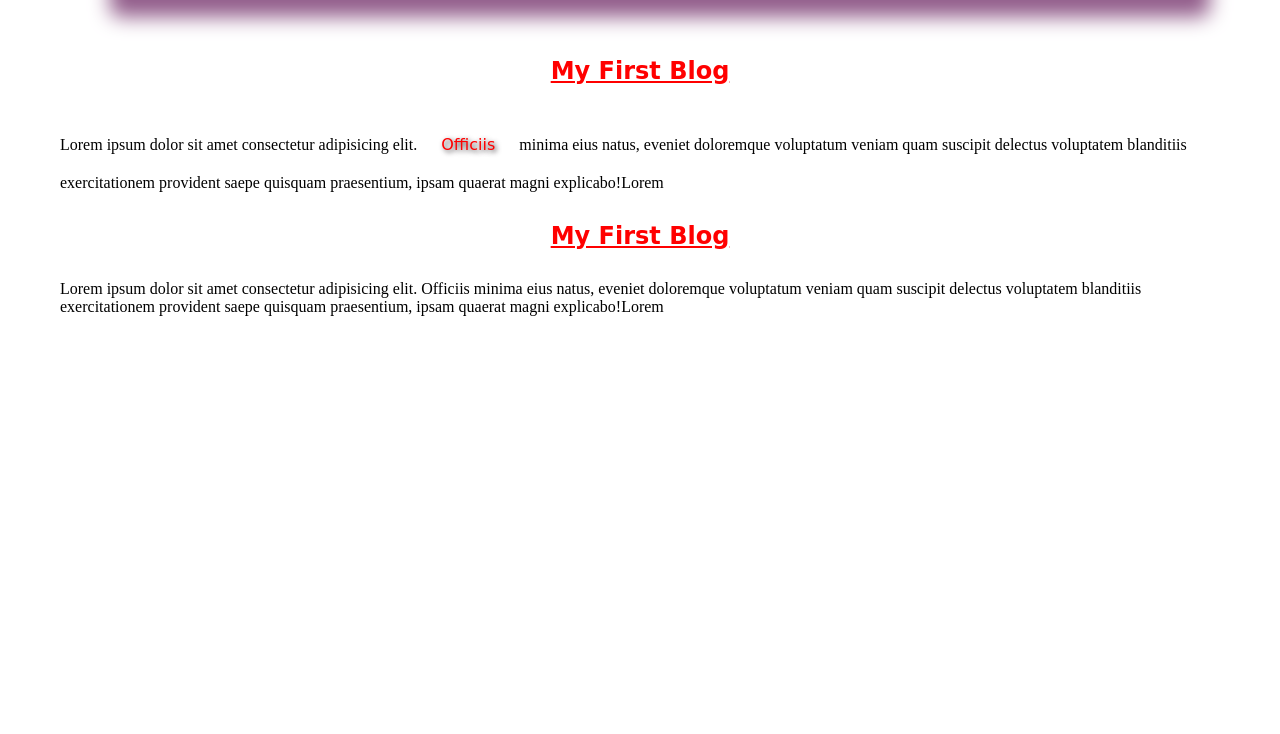
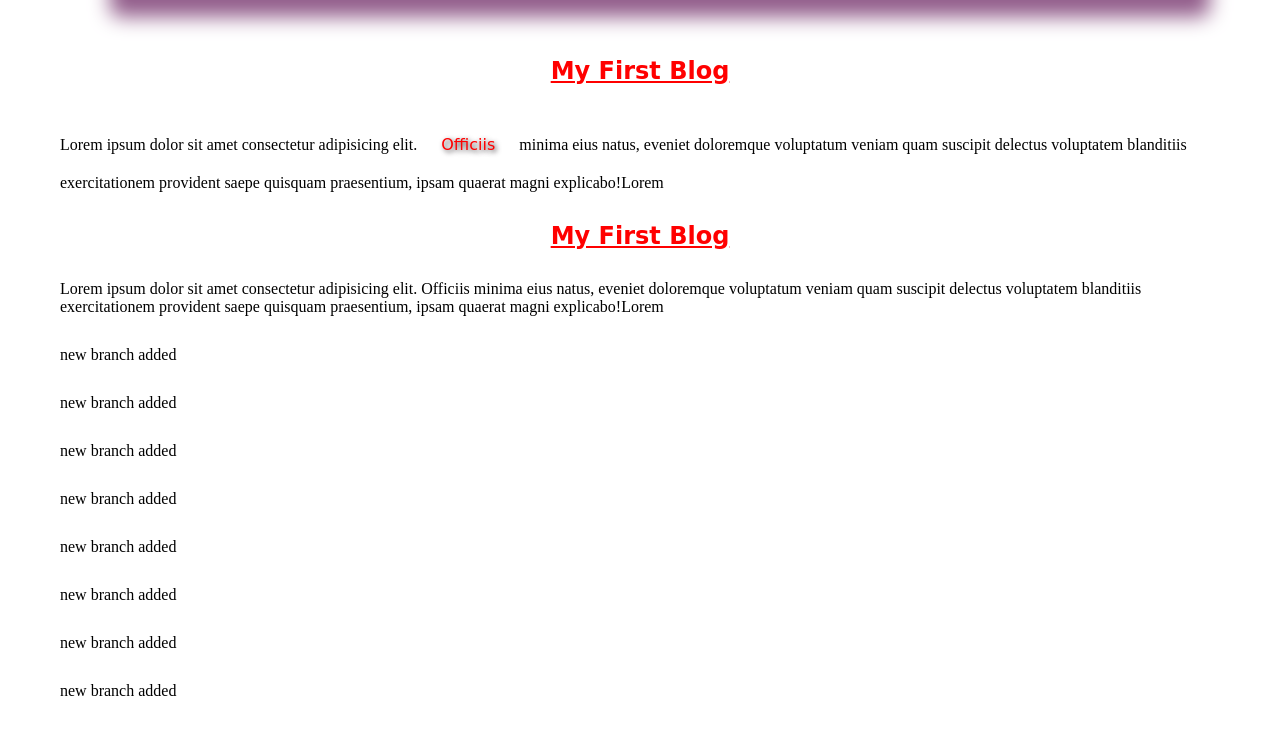
Before and after one commit to mdmoonahmed/repo1, a plain HTML site: page index.html in a window 1280 px wide. Shown: the part 1032-1766 px from the top of the page. Before the commit the page ends 1408 px from the top, so only its background shows below. Drawn offline with Linux system fonts and the light colour scheme.

Commit message:
new branch added

```diff
--- a/index.html
+++ b/index.html
@@ -35,5 +35,16 @@
     <p>Lorem ipsum dolor sit amet consectetur adipisicing elit. <span class="official">Officiis</span> minima eius natus, eveniet doloremque voluptatum veniam quam suscipit delectus voluptatem blanditiis exercitationem provident saepe quisquam praesentium, ipsam quaerat magni explicabo!Lorem</p>
     <h2>My First Blog</h2>
     <p>Lorem ipsum dolor sit amet consectetur adipisicing elit. Officiis minima eius natus, eveniet doloremque voluptatum veniam quam suscipit delectus voluptatem blanditiis exercitationem provident saepe quisquam praesentium, ipsam quaerat magni explicabo!Lorem</p>
+    <p>new branch added</p>
+    <p>new branch added</p>
+    <p>new branch added</p>
+    <p>new branch added</p>
+    <p>new branch added</p>
+    <p>new branch added</p>
+    <p>new branch added</p>
+    <p>new branch added</p>
+
+
+
 </body>
 </html>
```
